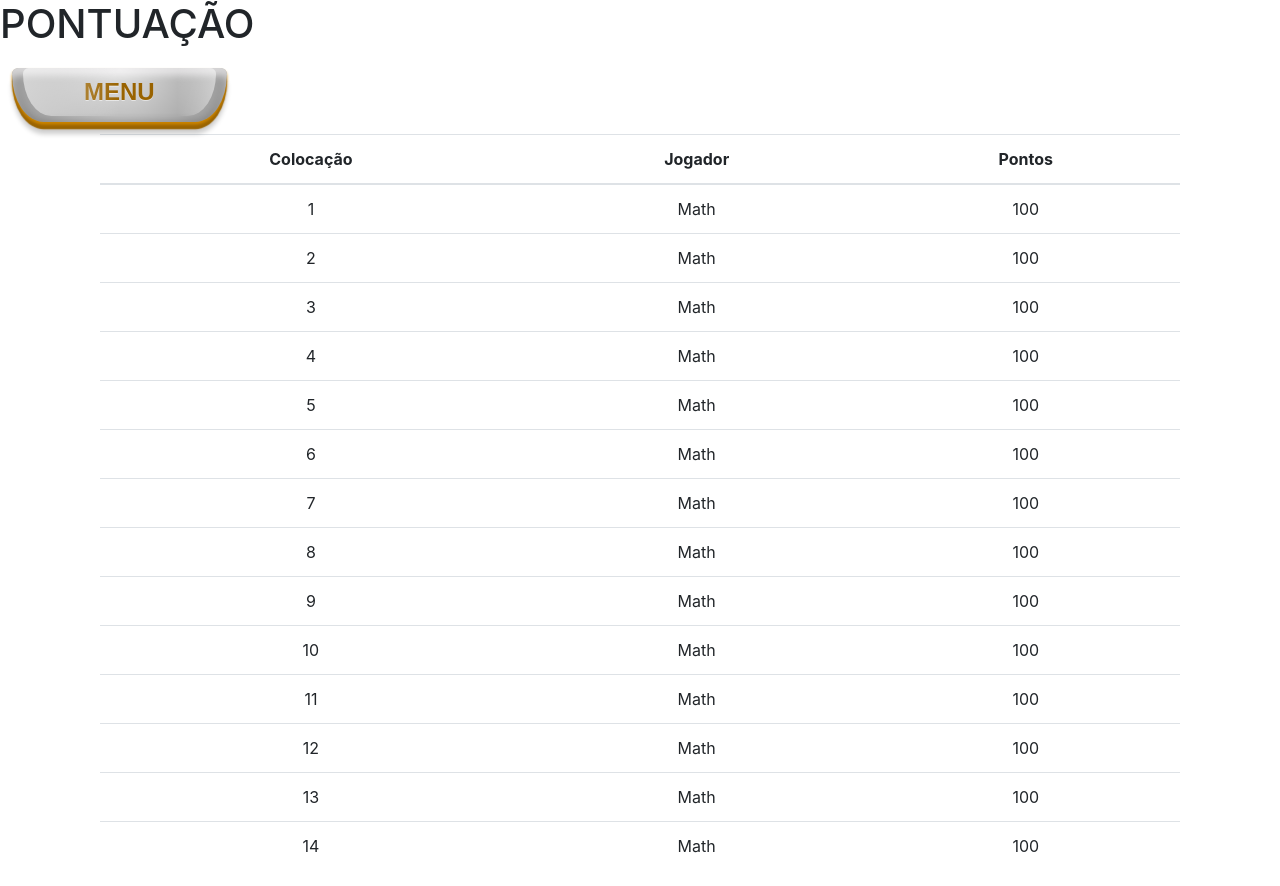
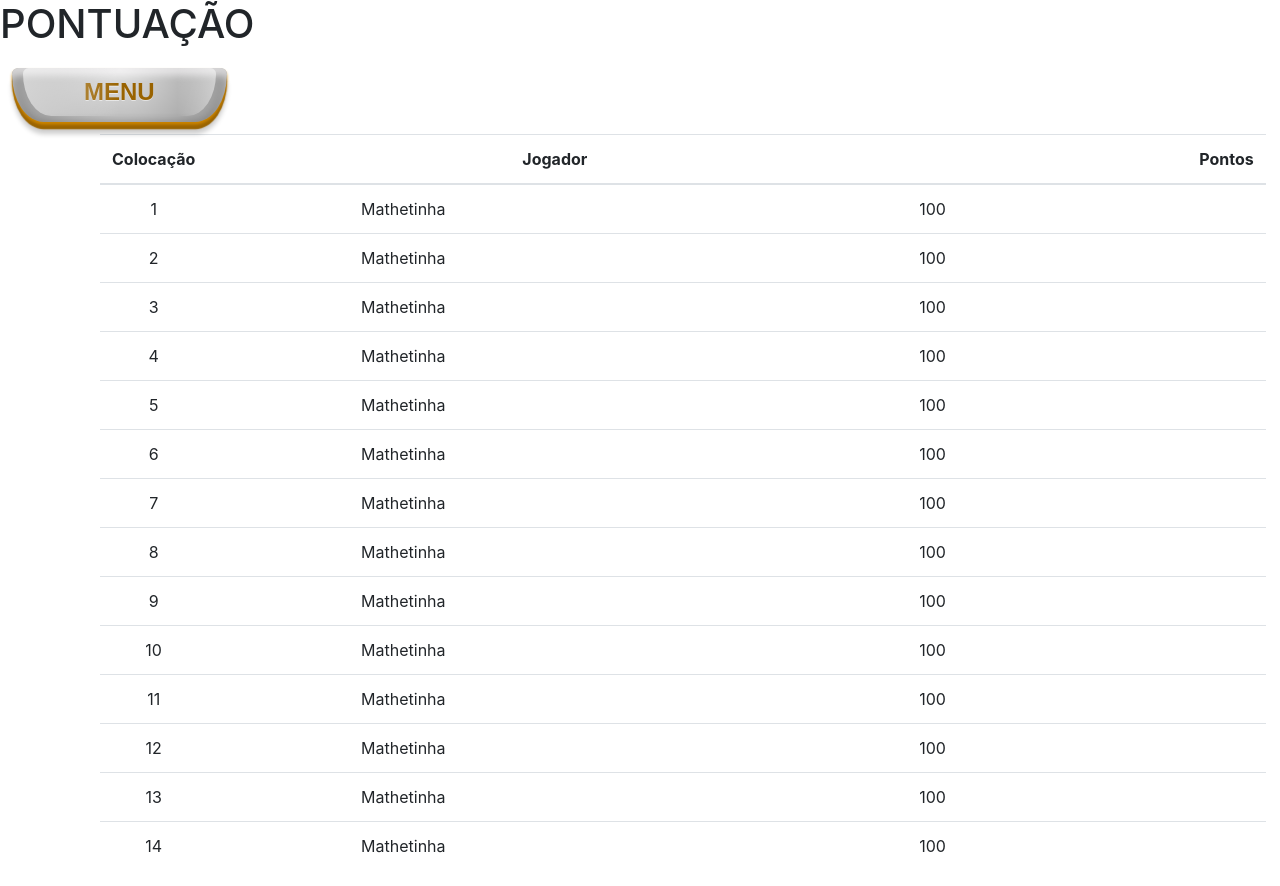
Before and after one commit to starquest-senai/starquest, a PHP site: page /pontuacao.php in a window 1280 px wide. Shown: the part 106-992 px from the top of the page. Run offline with PHP 8.4, Linux system fonts and the light colour scheme; some libraries are stand-ins or nearby versions; some web fonts are replaced; grey boxes are pictures that could not be loaded.

Commit message:
Add files via upload

```diff
--- a/pontuacao.php
+++ b/pontuacao.php
@@ -33,10 +33,16 @@
 
 			<table class="table table-black">
 			  <thead>
-				<tr>
-				  <th id="titulo" style="text-align: center">Colocação</th>
-				  <th id="titulo" style="text-align: center">Jogador</th>
-				  <th id="titulo" style="text-align: center" >Pontos</th>
+				<tr class="header">
+					<th>
+						Colocação
+					</th>
+					<th style="padding-left:315px">
+						Jogador
+					</th>
+					<th style="padding-left:600px">
+						Pontos
+					</th>
 				</tr>
 			  </thead>
 			  <tbody>
@@ -48,7 +54,7 @@
 						echo "
 						<tr>
 						  <td id='colocacao' style='text-align: center'>$i</td>
-						  <td id='colocacao' style='text-align: center'>Math</td>
+						  <td id='colocacao' style='text-align: center'>Mathetinha</td>
 					<td id='colocacao' style='text-align: center'>100</td>
 				</tr>
 						";
```
